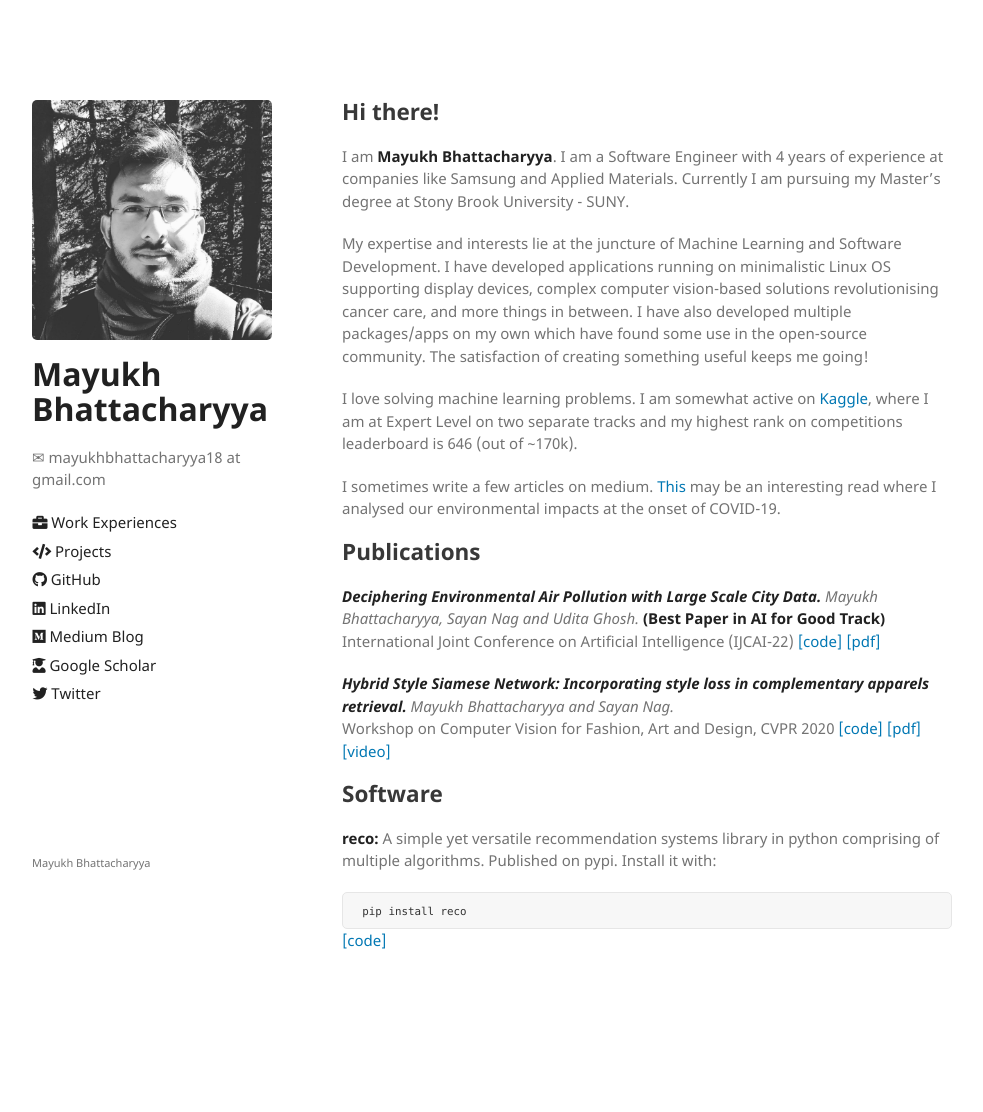
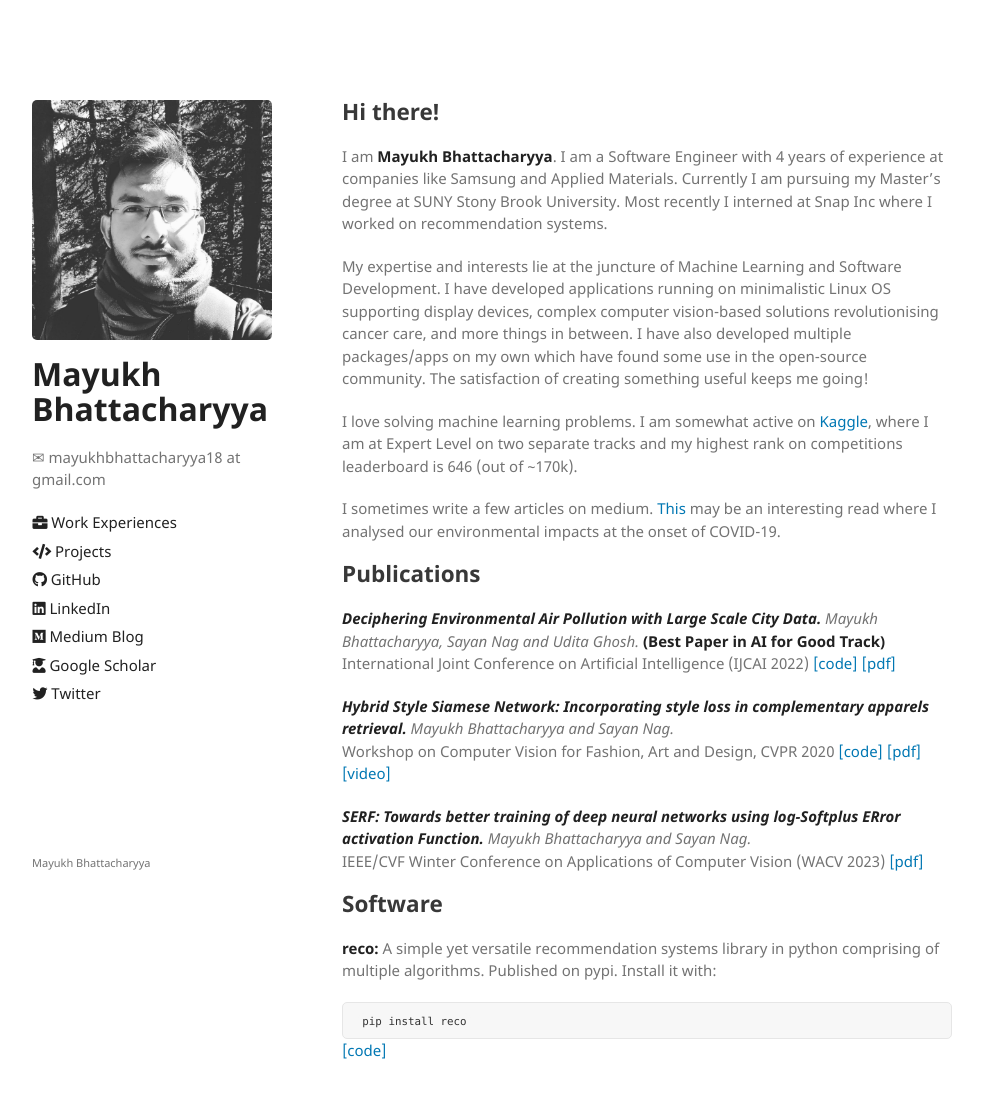
Before and after one commit to mayukh18/mayukh18.github.io, a Jekyll site: the page built from index.md, in a window 1280 px wide. Shown: the whole page, without its empty margins (118-1101 px from the left). Built offline with Jekyll 4.4.1, drawn with Linux system fonts in a browser that asks for light colours; the repository's description, which GitHub fills in, is left out; before the commit the page ends 1002 px from its top, so only the background shows below that.

Commit message:
Update index.md

```diff
--- a/index.md
+++ b/index.md
@@ -6,7 +6,8 @@ title: Mayukh Bhattacharyya
 ## Hi there!
 
 I am **Mayukh Bhattacharyya**. I am a Software Engineer with 4 years of experience at companies like
-Samsung and Applied Materials. Currently I am pursuing my Master's degree at Stony Brook University - SUNY.
+Samsung and Applied Materials. Currently I am pursuing my Master's degree at SUNY Stony Brook University.
+Most recently I interned at Snap Inc where I worked on recommendation systems.
 
 My expertise and interests lie at the juncture of Machine Learning and Software Development.
 I have developed applications running on minimalistic Linux OS supporting display devices, complex computer
@@ -24,7 +25,7 @@ I sometimes write a few articles on medium. [This](https://towardsdatascience.co
 
 ***Deciphering Environmental Air Pollution with Large Scale City Data.***
 *Mayukh Bhattacharyya, Sayan Nag and Udita Ghosh.* **(Best Paper in AI for Good Track)**\
-International Joint Conference on Artificial Intelligence (IJCAI-22)
+International Joint Conference on Artificial Intelligence (IJCAI 2022)
 [[code]](https://github.com/mayukh18/DEAP)
 [[pdf]](https://www.ijcai.org/proceedings/2022/0698.pdf)
 <!--[[video]](https://www.youtube.com/watch?v=AyBzlWVhkRw)-->
@@ -36,6 +37,11 @@ Workshop on Computer Vision for Fashion, Art and Design, CVPR 2020
 [[pdf]](https://arxiv.org/pdf/1912.05014.pdf)
 [[video]](https://www.youtube.com/watch?v=AyBzlWVhkRw)
 
+***SERF: Towards better training of deep neural networks using log-Softplus ERror activation Function.***
+*Mayukh Bhattacharyya and Sayan Nag.*\
+IEEE/CVF Winter Conference on Applications of Computer Vision (WACV 2023)
+[[pdf]](https://arxiv.org/pdf/2108.09598.pdf)
+
 ## Software
 
 **reco:**
```
